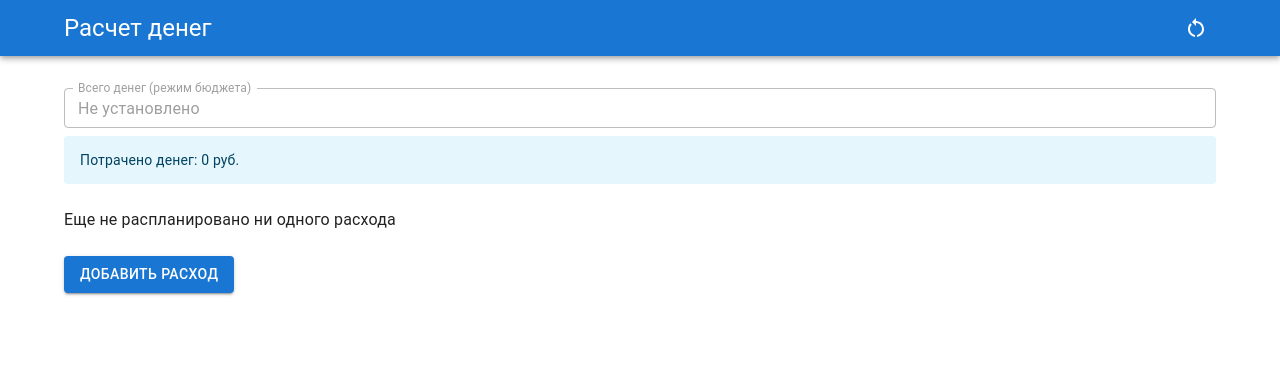
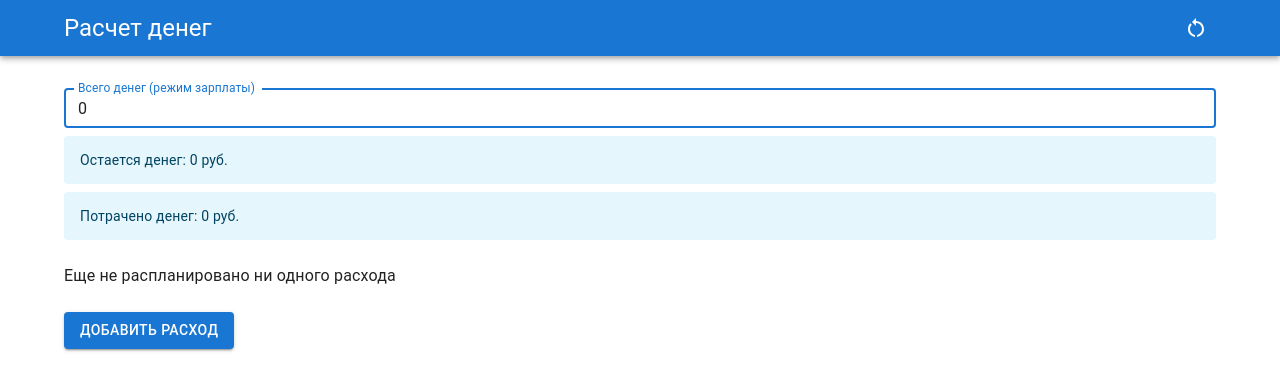
Before and after one commit to meowto16/money-planner, a React (Create React App) app: page / in a window 1280 px wide. Shown: the top 390 px of the page. Built offline with nearby package versions, Linux system fonts and the light colour scheme.

Commit message:
Feature: Sets money mode to SALARY_MODE as default

```diff
--- a/src/screens/CalculateScreen/components/MoneyTotal/MoneyTotal.tsx
+++ b/src/screens/CalculateScreen/components/MoneyTotal/MoneyTotal.tsx
@@ -19,7 +19,7 @@ import {
 import * as S from './MoneyTotal.styled'
 
 const MoneyTotal = () => {
-  const [isTotalMoneyEditable, setIsTotalMoneyEditable] = useState(false)
+  const [isTotalMoneyEditable, setIsTotalMoneyEditable] = useState(true)
   const moneyTotalRef = useRef<HTMLInputElement>()
   const dispatch = useDispatch()
 
@@ -52,6 +52,7 @@ const MoneyTotal = () => {
   const handleSwipeLeftMoneyTotal: SwipeHandler = (e, diff) => {
     if (diff >= SWIPE_LEFT_MONEY_TOTAL_MIN_DISTANCE) {
       dispatch(moneyActions.resetTotal())
+      setIsTotalMoneyEditable(false)
     }
   }
 
--- a/src/store/money.slice.ts
+++ b/src/store/money.slice.ts
@@ -36,7 +36,7 @@ export interface MoneyState {
 }
 
 const initialState = {
-  total: null,
+  total: 0,
   costs: [],
   sortedBy: null,
   categories: {},
```
